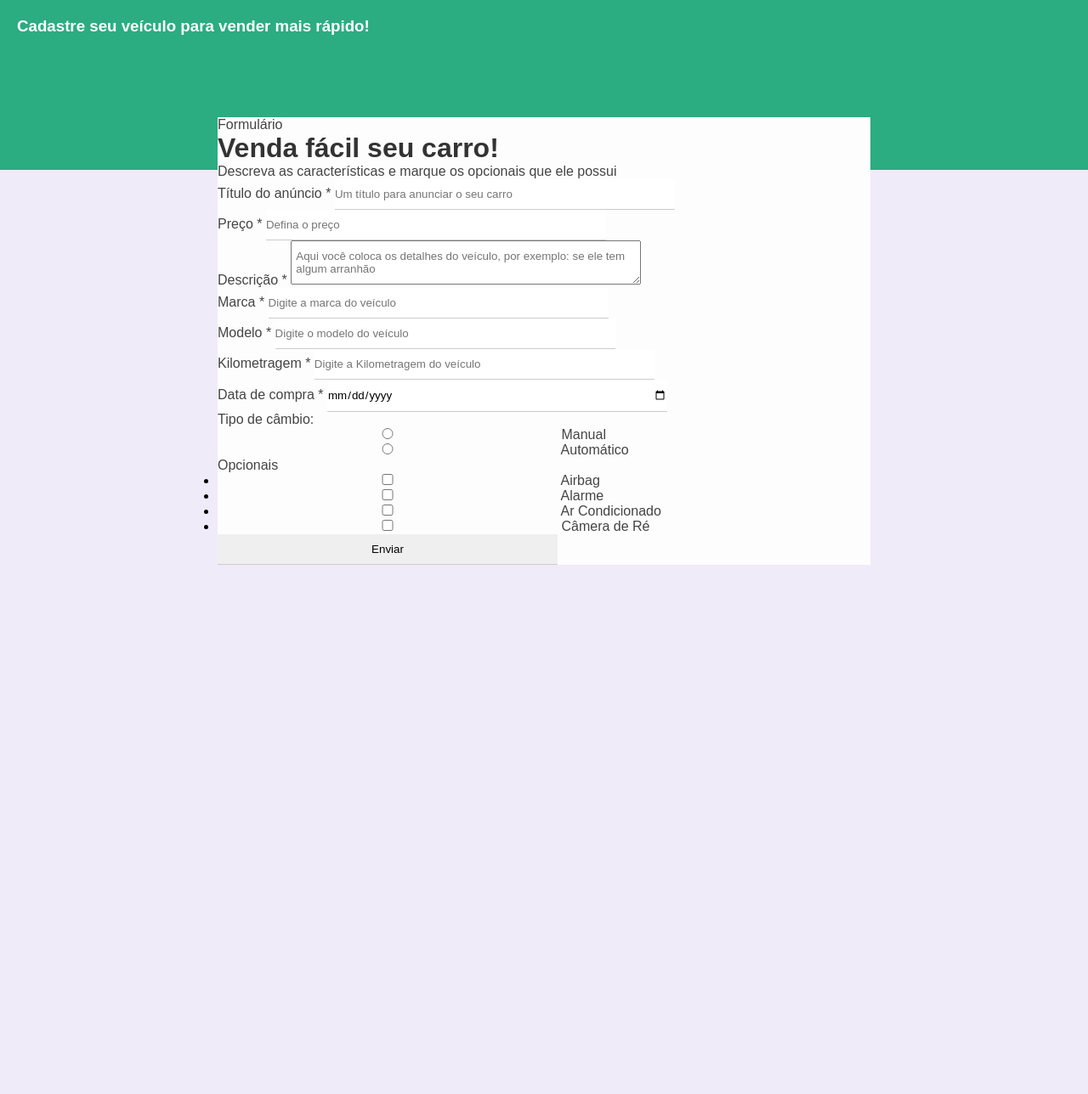
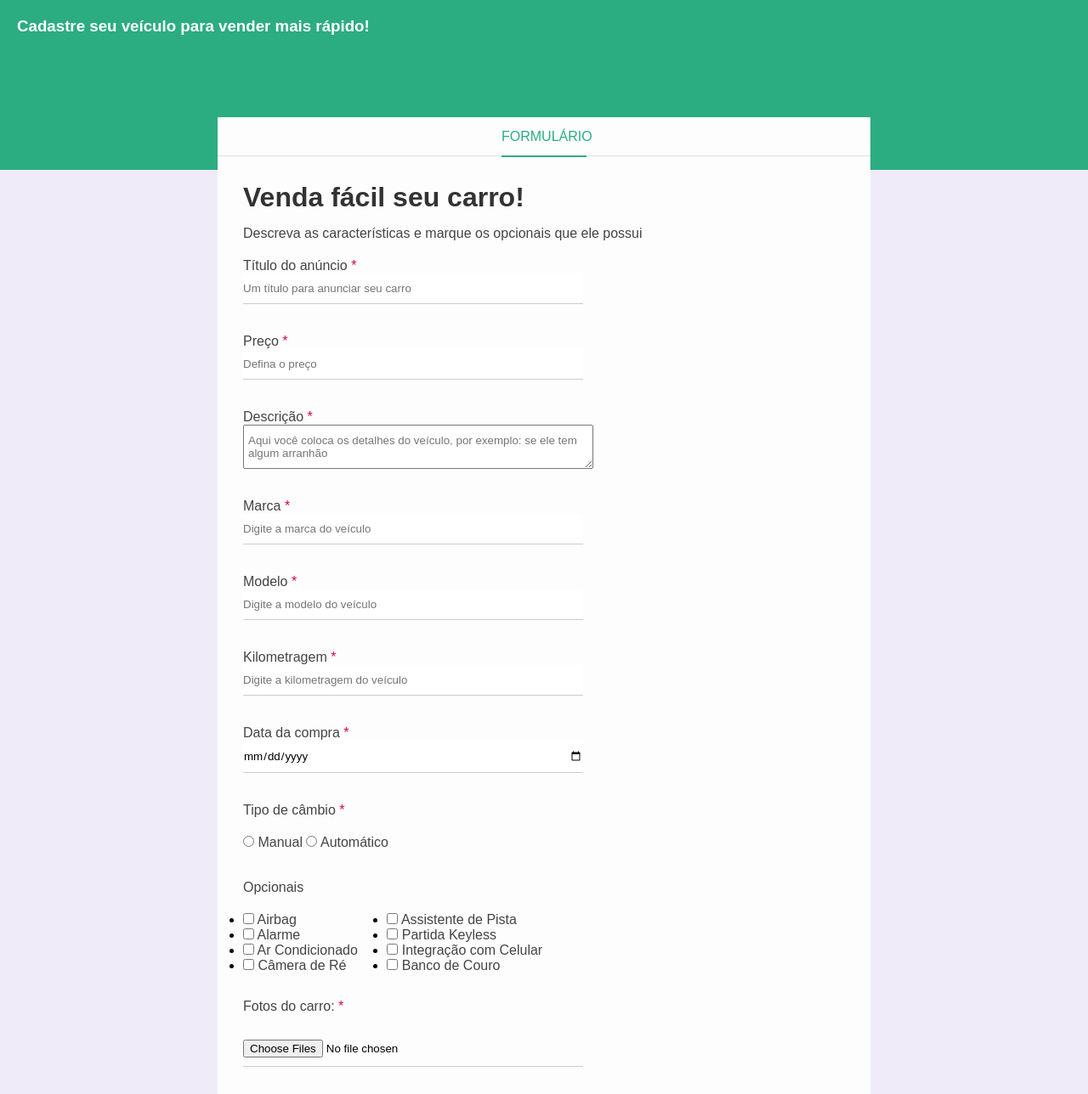
Before and after one commit to Ylanvsilva/Formacao-Front-End-HTML-CSS-JavaScript-React-e-, a plain HTML site: page 6-FORM-PROJECT/index.html in a window 1280 px wide. Shown: the top 1288 px of the page at 85% size. Before the commit the page ends 800 px from the top, so only its background shows below. Drawn offline with Linux system fonts and the light colour scheme.

Commit message:
Finalizando o CSS do projeto

```diff
--- a/6-FORM-PROJECT/css/style.css
+++ b/6-FORM-PROJECT/css/style.css
@@ -21,7 +21,6 @@ input {
     border: none;
     border-bottom: 1px solid #ccc;
     padding: 10px 0;
-    width: 400px;
 }
 
 input[type="text"], input[type="number"], input[type="date"], input[type="file"], textarea {
@@ -48,8 +47,54 @@ textarea {
 .form-container {
     background-color: #fdfdfd;
     width: 60%;
-    margin-left: 20%;
     margin: 0 auto;
     position: relative;
     top: -62px;
 }
+
+/* form header */
+.form-header {
+    border-bottom: 1px solid #dfdfdf;
+    height: 45px;
+}
+
+.form-header p {
+    color: #2bac81;
+    border-bottom: 2px solid #2bac81;
+    width: 100px;
+    text-align: center;
+    margin: 0 auto;
+    text-transform: uppercase;
+    height: 45px;
+    line-height: 45px;
+}
+
+/* form body */
+.form-body {
+    padding: 30px;
+}
+
+.form-title {
+    margin-bottom: 15px;
+}
+
+.form-body p {
+    margin-bottom: 20px;
+}
+
+.required-field {
+    color: #d80835;
+}
+
+.box-input {
+    margin-bottom: 35px;
+}
+
+.block {
+    display: block;
+}
+
+.optional-box {
+    display: inline-block;
+    margin: 0 30px 30px 0;
+}
--- a/6-FORM-PROJECT/index.html
+++ b/6-FORM-PROJECT/index.html
@@ -21,15 +21,15 @@
                 <form>
                     <div class="box-input">
                         <label for="title">Título do anúncio <span class="required-field">*</span></label>
-                        <input type="text" name="title" id="title" class="block" placeholder="Um título para anunciar o seu carro" minlength="1" maxlength="30" required>
+                        <input type="text" name="title" id="title" class="block" placeholder="Um título para anunciar seu carro" minlength="1" maxlength="30">
                     </div>
                     <div class="box-input">
                         <label for="price">Preço <span class="required-field">*</span></label>
-                        <input type="number" name="price" id="price" class="block" placeholder="Defina o preço" required>
+                        <input type="number" name="price" id="price" class="block" placeholder="Defina o preço">
                     </div>
                     <div class="box-input">
-                        <label for="description">Descrição <span class="required-field">*</span></label>
-                        <textarea name="description" id="" class="block" placeholder="Aqui você coloca os detalhes do veículo, por exemplo: se ele tem algum arranhão"></textarea>
+                        <label for="price">Descrição <span class="required-field">*</span></label>
+                        <textarea name="description" id="description" class="block" placeholder="Aqui você coloca os detalhes do veículo, por exemplo: se ele tem algum arranhão"></textarea>
                     </div>
                     <div class="box-input">
                         <label for="brand">Marca <span class="required-field">*</span></label>
@@ -37,24 +37,23 @@
                     </div>
                     <div class="box-input">
                         <label for="model">Modelo <span class="required-field">*</span></label>
-                        <input type="text" name="model" id="model" class="block" placeholder="Digite o modelo do veículo" required>
+                        <input type="text" name="model" id="model" class="block" placeholder="Digite a modelo do veículo" required>
                     </div>
                     <div class="box-input">
                         <label for="mileage">Kilometragem <span class="required-field">*</span></label>
-                        <input type="number" name="mileage" id="mileage" class="block" placeholder="Digite a Kilometragem do veículo" required>
+                        <input type="number" name="mileage" id="mileage" class="block" placeholder="Digite a kilometragem do veículo" required>
                     </div>
                     <div class="box-input">
-                        <label for="purchase_date">Data de compra <span class="required-field">*</span></label>
+                        <label for="purchase_date">Data da compra <span class="required-field">*</span></label>
                         <input type="date" name="purchase_date" id="purchase_date" class="block" required>
                     </div>
                     <div class="box-input">
-                        <p>Tipo de câmbio: <span class="required-field"></span></p>
+                        <p>Tipo de câmbio <span class="required-field">*</span></p>
                         <input type="radio" id="manual" name="gear">
                         <label for="manual">Manual</label>
                         <input type="radio" id="auto" name="gear">
                         <label for="auto">Automático</label>
                     </div>
-
                     <div class="optional-box">
                         <p>Opcionais</p>
                         <ul class="optional-list">
@@ -76,7 +75,31 @@
                             </li>
                         </ul>
                     </div>
-                    <input type="submit" value="Enviar">
+                    <div class="optional-box">
+                        <ul class="optional-list">
+                            <li>
+                                <input type="checkbox" id="lane_assist" name="optional[]" value="lane_assist">
+                                <label for="lane_assist">Assistente de Pista</label>
+                            </li>
+                            <li>
+                                <input type="checkbox" id="keyless" name="optional[]" value="keyless">
+                                <label for="keyless">Partida Keyless</label>
+                            </li>
+                            <li>
+                                <input type="checkbox" id="smartphone" name="optional[]" value="smartphone">
+                                <label for="smartphone">Integração com Celular</label>
+                            </li>
+                            <li>
+                                <input type="checkbox" id="leather_seat" name="optional[]" value="leather_seat">
+                                <label for="leather_seat">Banco de Couro</label>
+                            </li>
+                        </ul>
+                    </div>
+                    <div class="box-input">
+                        <p>Fotos do carro: <span class="required-field">*</span></p>
+                        <input type="file" multiple accept="image/png, image/jpg" id="images" name="images" required>
+                    </div>
+                    <input type="submit" value="Enviar" class="btn-submit">
                 </form>
             </div>
         </div>
```
